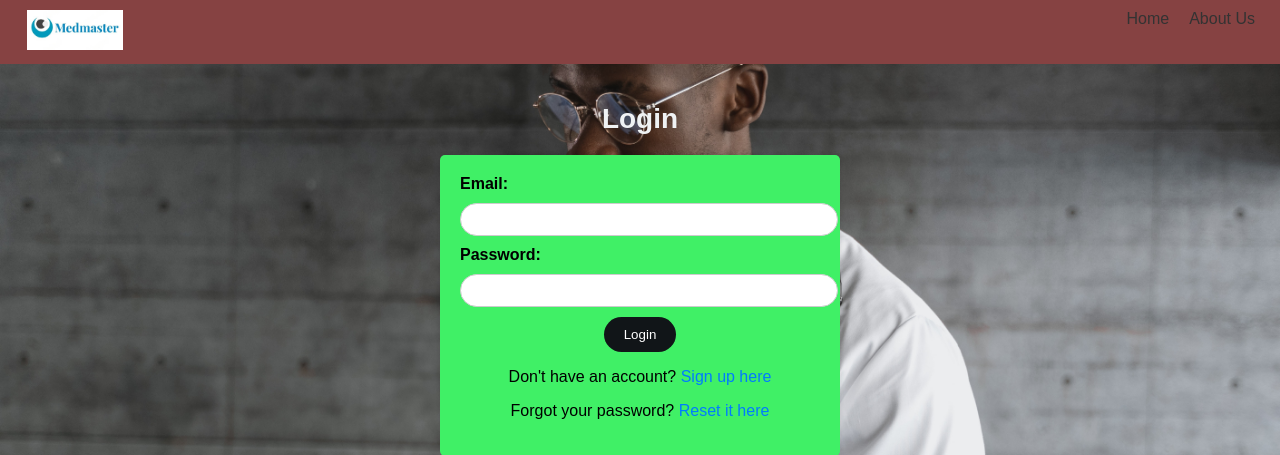
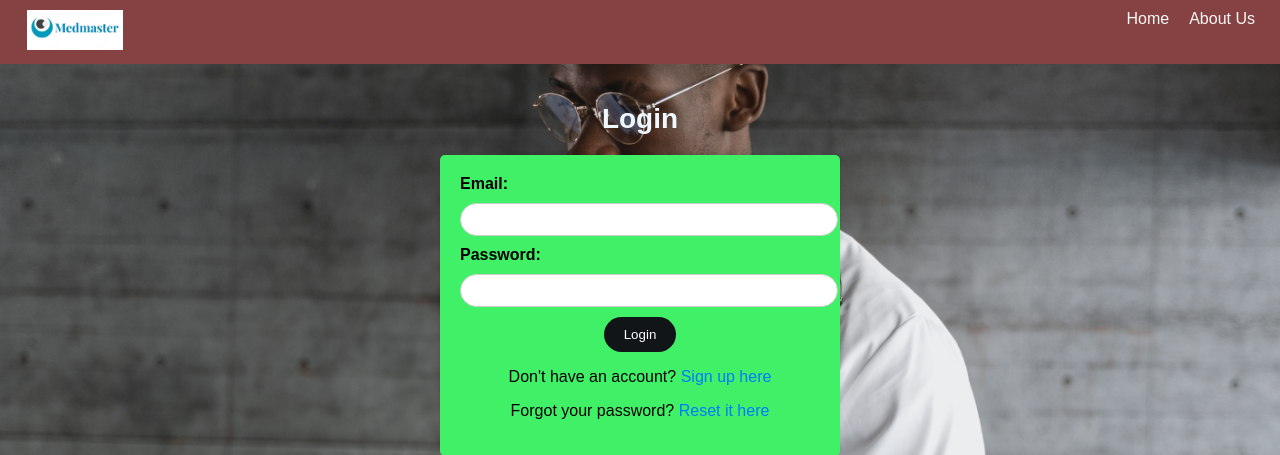
Before and after one commit to Joshuaomwami/software-med-project, a PHP site: page /log-in.php in a window 1280 px wide. Shown: the top 455 px of the page. Run offline with PHP 8.4, Linux system fonts and the light colour scheme.

Commit message:
second commit

```diff
--- a/log-in.css
+++ b/log-in.css
@@ -33,7 +33,7 @@ body {
 }
 
 .navbar li a {
-  color: #333;
+  color: #faf7f7;
   text-decoration: none;
   padding: 5px;
 }
@@ -41,6 +41,7 @@ body {
 .navbar li a:hover {
   background-color: #ddd;
   border-radius: 4px;
+  color: black;
 }
 
 .navbar img {
@@ -61,7 +62,7 @@ body {
   h1 {
     font-size: 28px;
     margin-bottom: 20px;
-    color: #eff2f4;
+    color: aliceblue;
   }
 
   form {
```
